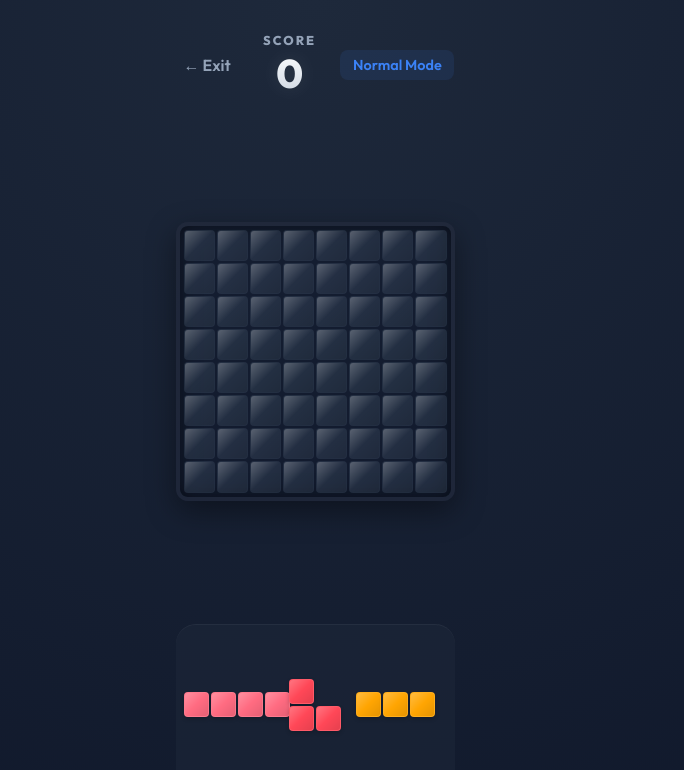
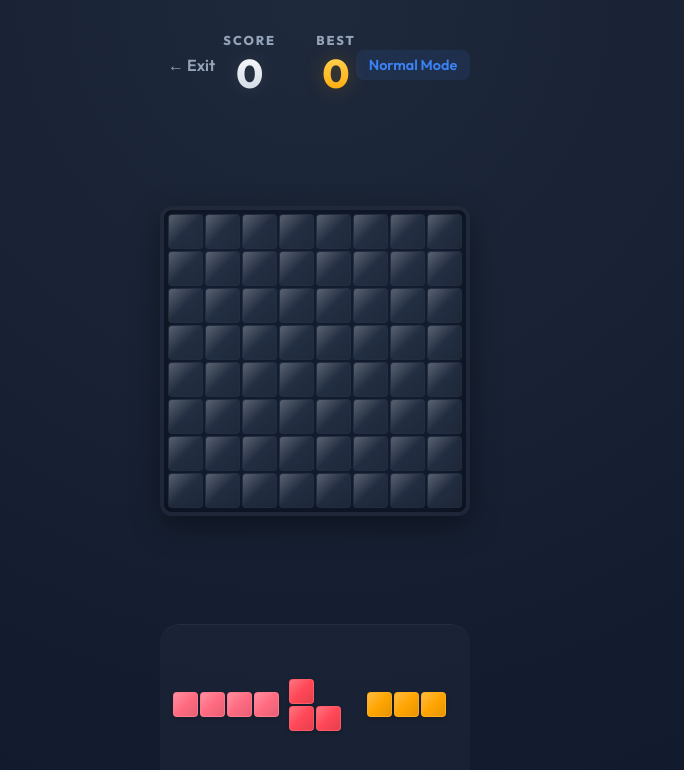
Before and after one commit to gavinfischer-keenan/TrishsGame, a React (Vite) app: page / in a window 1280 px wide. Both pictures are taken after a click on the button "PLAY NORMAL". Shown: the top 770 px of the page, without its empty margins (325-1009 px from the left). Built offline with nearby package versions, Linux system fonts and the light colour scheme.

Commit message:
v0.2: Add High Score tracking and Golden BEST indicator in header

```diff
--- a/src/components/Game.jsx
+++ b/src/components/Game.jsx
@@ -13,6 +13,15 @@ const Game = ({ gridSize, mode, onExit }) => {
 
   const boardRef = useRef(null);
 
+  const highScoreKey = `bricksmack_highscore_${gridSize}_${mode.replace(/\s+/g, '_')}`;
+  const [highScore, setHighScore] = useState(() => {
+    try {
+      return parseInt(localStorage.getItem(highScoreKey) || '0', 10);
+    } catch {
+      return 0;
+    }
+  });
+
   const handleBlockDrop = (block, sourceIndex, targetRow, targetCol) => {
     if (gameOver) return;
 
@@ -27,13 +36,23 @@ const Game = ({ gridSize, mode, onExit }) => {
         // Basic line clear points
         pointsGained += clearedLines * 100 * gridSize;
 
-        if (mode === 'Bonus by Color' && bonusColorMatches > 0) {
+        if (mode === 'Color Coordinated' && bonusColorMatches > 0) {
            pointsGained += bonusColorMatches * 500 * gridSize;
         }
       }
 
       setGrid(newGrid);
-      setScore(s => s + pointsGained);
+      const newScore = score + pointsGained;
+      setScore(newScore);
+
+      if (newScore > highScore) {
+        setHighScore(newScore);
+        try {
+          localStorage.setItem(highScoreKey, newScore.toString());
+        } catch {
+          // Ignore storage errors
+        }
+      }
 
       // Remove the used block
       const newAvailableBlocks = [...availableBlocks];
@@ -101,9 +120,15 @@ const Game = ({ gridSize, mode, onExit }) => {
     <div className="game-container">
       <header className="game-header">
         <button className="btn-exit" onClick={onExit}>&larr; Exit</button>
-        <div className="score-board">
-          <div className="score-label">SCORE</div>
-          <div className="score-value">{score}</div>
+        <div className="score-container">
+          <div className="score-board">
+            <div className="score-label">SCORE</div>
+            <div className="score-value">{score}</div>
+          </div>
+          <div className="score-board best">
+            <div className="score-label">BEST</div>
+            <div className="score-value">{highScore}</div>
+          </div>
         </div>
         <div className="mode-label">{mode} Mode</div>
       </header>
--- a/src/index.css
+++ b/src/index.css
@@ -255,7 +255,23 @@ body {
   border-radius: 8px;
 }
 
-/* Board */
+.score-container {
+  display: flex;
+  gap: 2.5rem;
+  justify-content: center;
+  align-items: center;
+}
+
+.score-board {
+  text-align: center;
+}
+
+.score-board.best .score-value {
+  background: linear-gradient(to bottom, #ffe066, #ffa502);
+  -webkit-background-clip: text;
+  -webkit-text-fill-color: transparent;
+  text-shadow: 0 0 20px rgba(255, 165, 2, 0.25);
+}
 .board-wrapper {
   flex: 1;
   display: flex;
```
